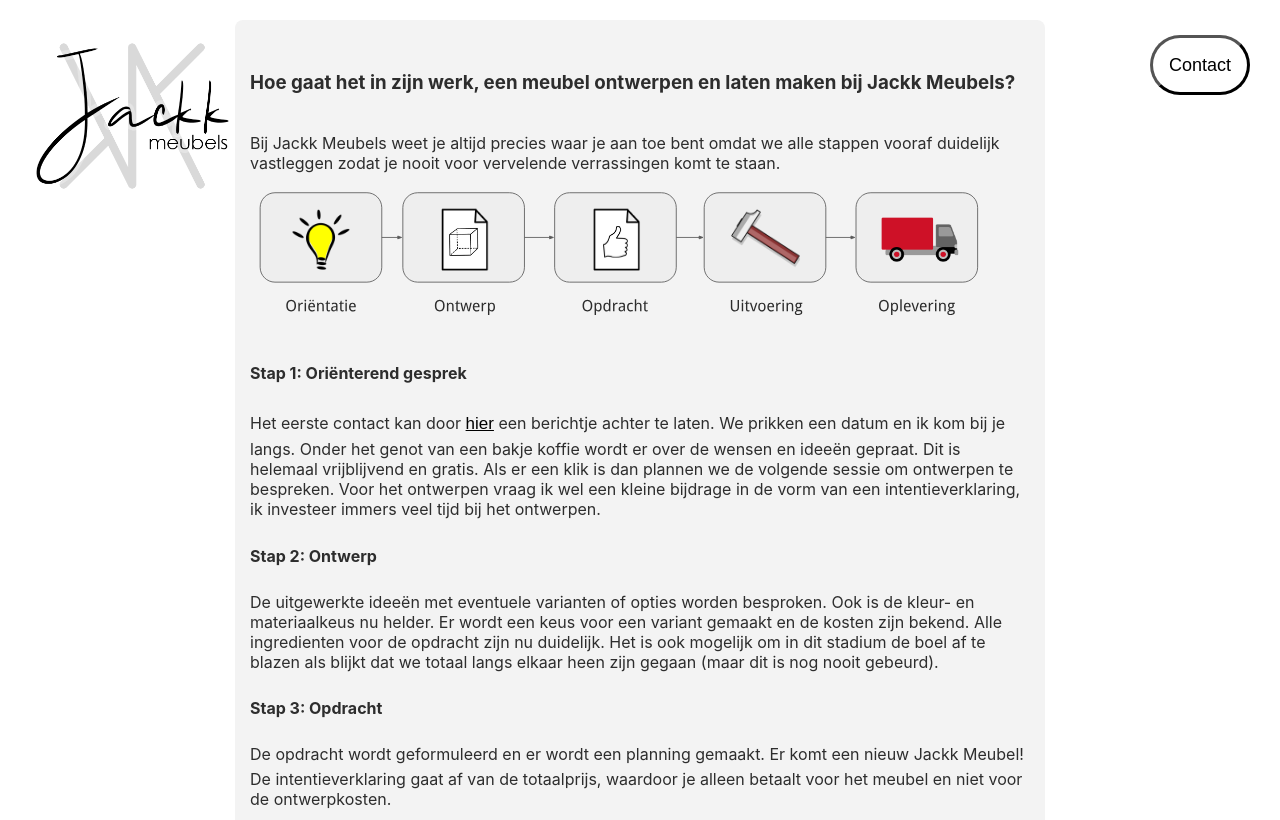
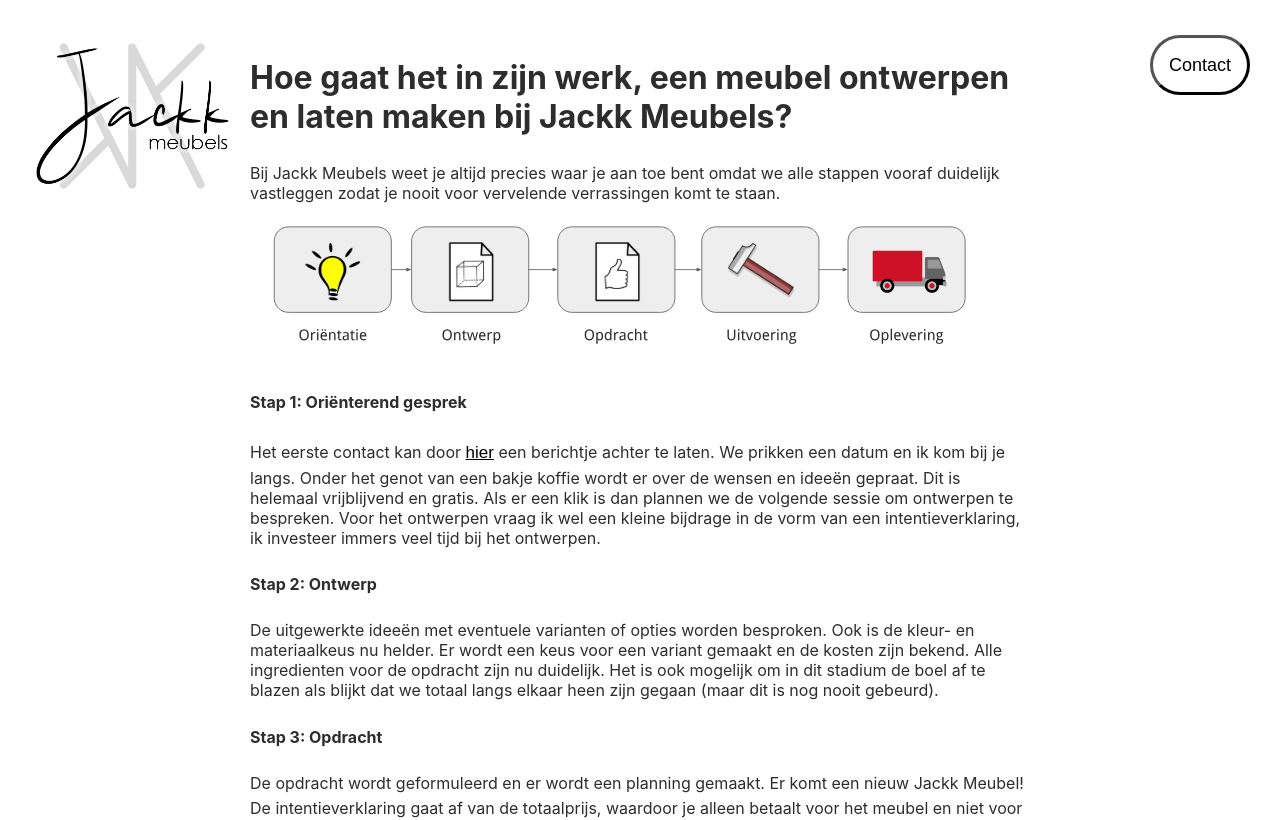
Before and after one commit to jackha/jackk-site, a React (Create React App) app: page /process in a window 1280 px wide. Shown: the top 820 px of the page. Built offline with nearby package versions, Linux system fonts and the light colour scheme.

Commit message:
Improve process page

```diff
--- a/src/components/Process/Process.js
+++ b/src/components/Process/Process.js
@@ -8,12 +8,14 @@ import classes from './Process.module.css'
 const process = () => {
   return (
     <React.Fragment>
-      <div className={`${classes.process} site-section`}>
-        <h3 className='site-contents title'>Hoe gaat het in zijn werk, een meubel ontwerpen en laten maken bij Jackk Meubels?</h3>
+      <div className={`site-section`}>
+        <h1 className='site-contents title'>Hoe gaat het in zijn werk, een meubel ontwerpen en laten maken bij Jackk Meubels?</h1>
         <div className='site-contents'>
 Bij Jackk Meubels weet je altijd precies waar je aan toe bent omdat we alle stappen vooraf duidelijk vastleggen zodat je nooit voor vervelende verrassingen komt te staan.
         </div>
-        <img src={aankoopproces}></img>
+        <div className='site-contents'>
+          <img src={aankoopproces}></img>
+        </div>
         <h4 className='site-contents'>Stap 1: Oriënterend gesprek</h4>
         <div className='site-contents'>
 Het eerste contact kan door <ContactButton text="hier" class="navigate-inline"/> een berichtje achter te laten. We prikken een datum en ik kom bij je langs. Onder het genot van een bakje koffie wordt er over de wensen en ideeën gepraat. Dit is helemaal vrijblijvend en gratis. Als er een klik is dan plannen we de volgende sessie om ontwerpen te bespreken. Voor het ontwerpen vraag ik wel een kleine bijdrage in de vorm van een intentieverklaring, ik investeer immers veel tijd bij het ontwerpen.
```
